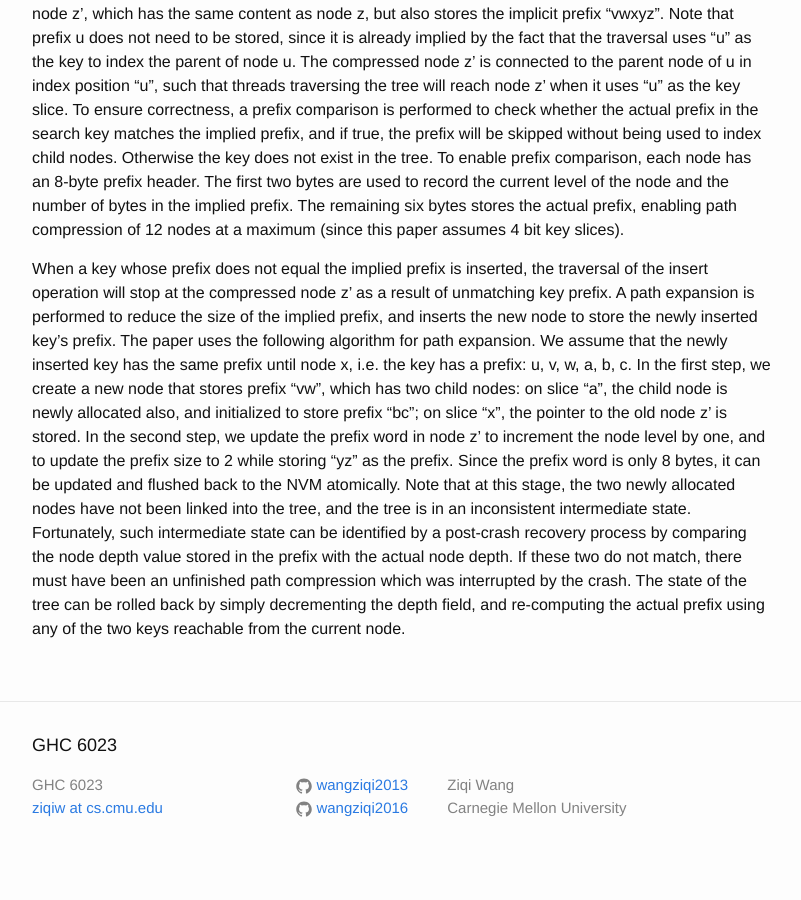
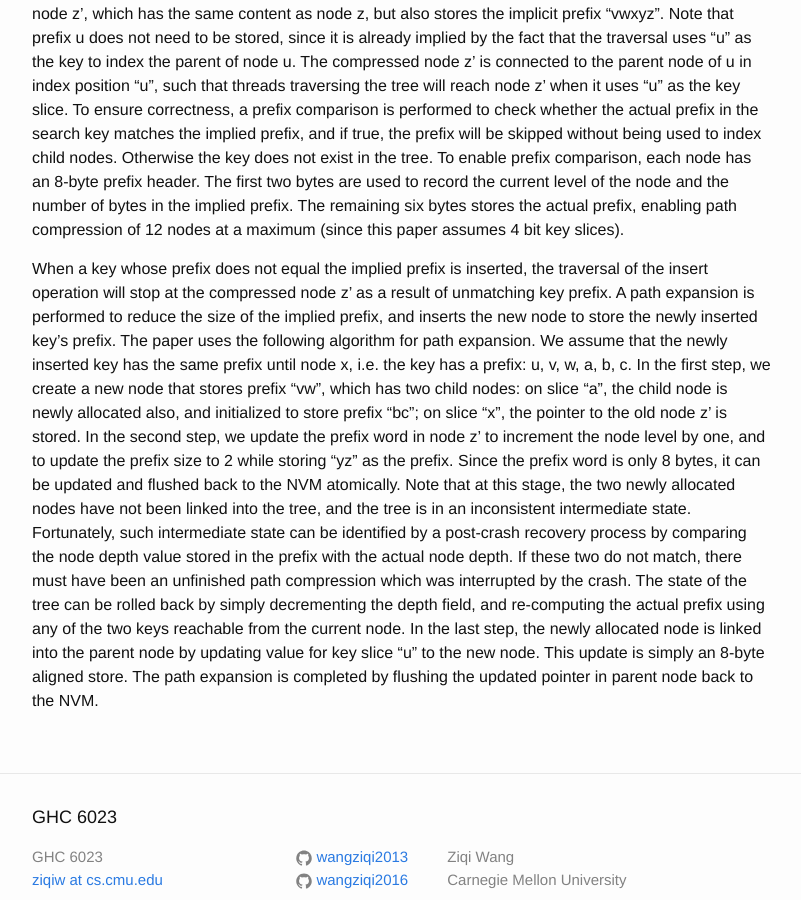
Before and after one commit to wangziqi2013/wangziqi2013.github.io, a Jekyll site: the page built from _posts/2019-11-29-wort.markdown, in a window 1280 px wide and 900 px high, scrolled down 1432 px. Shown: the whole window, without its empty margins (238-1039 px from the left). Built offline with Jekyll 4.4.1, drawn with Linux system fonts in a browser that asks for light colours; before the commit the page ends 2311 px from its top, so only the background shows below that.

Commit message:
Finish path expansion

```diff
--- a/_posts/2019-11-29-wort.markdown
+++ b/_posts/2019-11-29-wort.markdown
@@ -71,4 +71,6 @@ tree is in an inconsistent intermediate state. Fortunately, such intermediate st
 recovery process by comparing the node depth value stored in the prefix with the actual node depth. If these two do not
 match, there must have been an unfinished path compression which was interrupted by the crash. The state of the tree
 can be rolled back by simply decrementing the depth field, and re-computing the actual prefix using any of the two keys
-reachable from the current node.
+reachable from the current node. In the last step, the newly allocated node is linked into the parent node by updating
+value for key slice "u" to the new node. This update is simply an 8-byte aligned store. The path expansion is completed
+by flushing the updated pointer in parent node back to the NVM.
```
